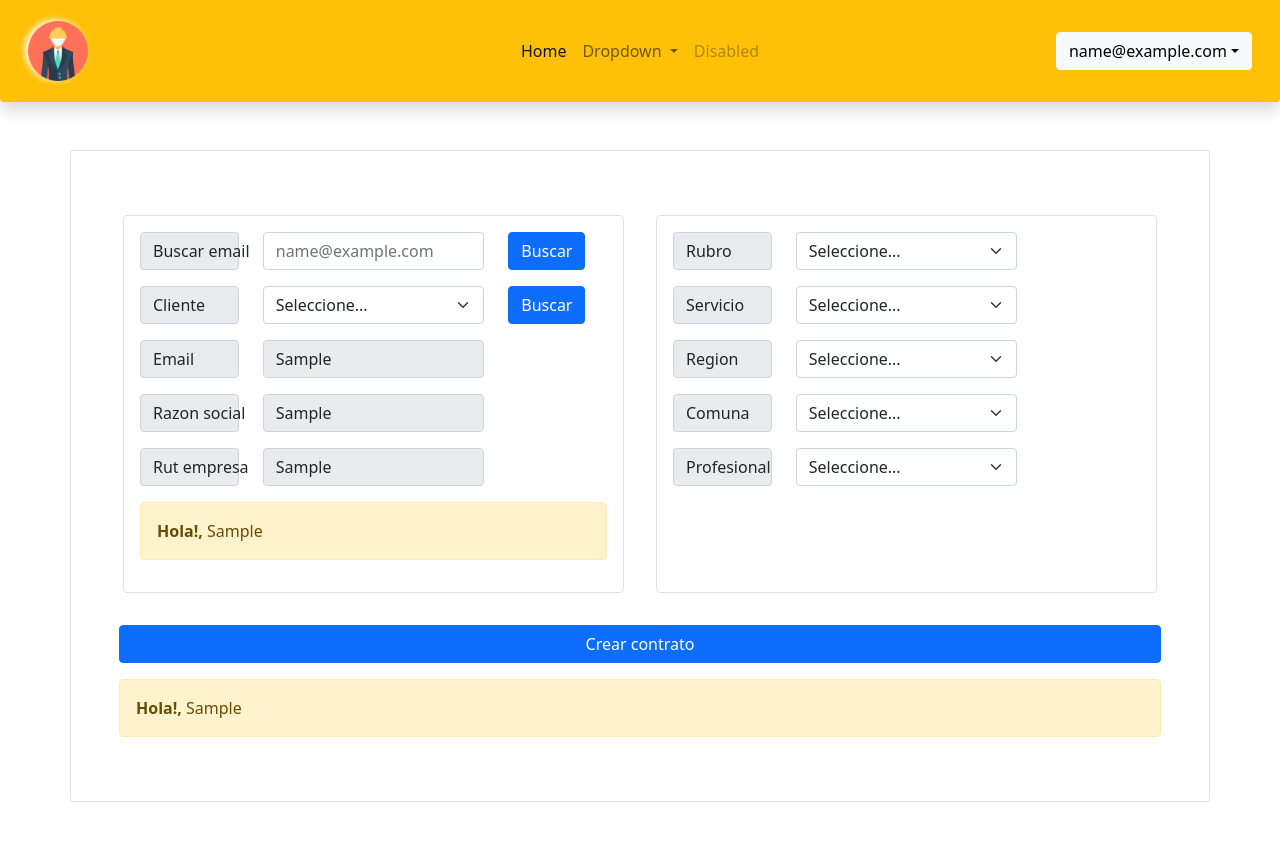
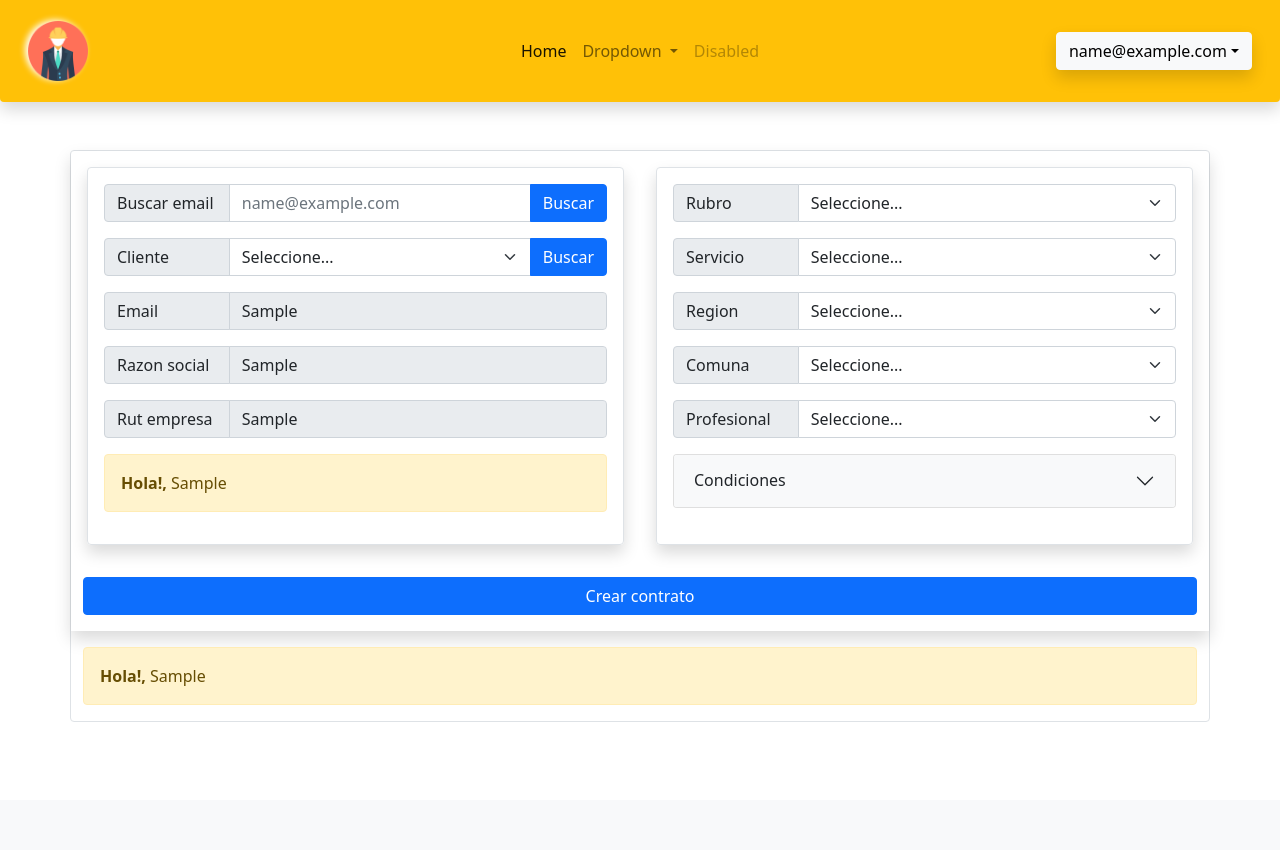
Before and after one commit to prozaso/portafolio-ing, a Django app: template app/templates/app/contratos.html in a window 1280 px wide. After the commit the page ends 722 px from the top, so only its background shows below. Run offline with Django 3.2, Linux system fonts and the light colour scheme; a user stored in the database is signed in; tables that the repository leaves empty hold one stand-in row (values such as "Sample post"); the template is opened without the code that fills it: values that come from a table or form of the project are taken from there, most other values are stand-ins (such as "Sample title", 1, 10 or a date in 2020).

Commit message:
shadowsRDY

```diff
--- a/app/templates/app/base.html
+++ b/app/templates/app/base.html
@@ -46,11 +46,9 @@
           </ul>
         </div>
 
-
-
         <div class="nav-item dropdown">
           {% if user.is_authenticated %}
-              <a class="btn btn-light dropdown-toggle" href="#" id="user" name="user" role="button" data-bs-toggle="dropdown" aria-expanded="false">{{ user.email }}</a>
+              <a class="btn btn-light dropdown-toggle shadow" href="#" id="user" name="user" role="button" data-bs-toggle="dropdown" aria-expanded="false">{{ user.email }}</a>
               {% if user.es_administrador %}
                 <ul class="dropdown-menu $yellow-200" aria-labelledby="navbarDropdown">
                   <li><a class="dropdown-item" href="{% url 'registro_usuarios' %}">Registrar usuario</a></li>
@@ -79,10 +77,9 @@
                 </ul>
               {% endif %}
           {% else %}
-              <a class="btn btn-warning border border-dark" href="{% url 'login' %}">Ingresar</a>
+              <a class="btn btn-warning border border-dark shadow" href="{% url 'login' %}">Ingresar</a>
           {% endif %}
         </div>
-
 
       </div>
     </nav>
@@ -92,17 +89,12 @@
 
   <body>
 
-
-    <div class="container border rounded p-5 mb-5">
+    <div class="container border rounded b-5">
       <div class="row justify-content-center">
-
           {% block contenido %}
           {% endblock %}
-
       </div>
     </div>
-
-
 
     {% block javascript %}
     <!-- Latest compiled and minified JavaScript -->
--- a/app/templates/app/capacitaciones.html
+++ b/app/templates/app/capacitaciones.html
@@ -6,6 +6,8 @@
 {% if user.es_administrador %}
 
     <form action="" method="POST">
+
+      <div class="row shadow p-3">
         {% csrf_token %}
         <div class="row mb-3">
           <div class="col col-lg-2">
@@ -76,6 +78,8 @@
           <button type="submit" name="agregar"  class="btn btn-success">  Guardar nueva</button>
           <button type="submit" name="eliminar" class="btn btn-danger">   Eliminar</button>
         </div>
+      </div>
+
     </form>
 
     <!-- MENSAJES -->
--- a/app/templates/app/contratos.html
+++ b/app/templates/app/contratos.html
@@ -8,106 +8,50 @@
 
 <form action="" method="post">
   {% csrf_token %}
-    <div class="row">
+    <div class="row shadow">
         <!-- PRIMERA COLUMNA -->
-        <div class="col border rounded m-3 p-3">
-            <div class="mb-3">
-              <div class="row mb-3">
-                  <div class="col col-lg-3">
-                    <div class="input-group-text">Buscar email</div>
-                  </div>
-                  <div class="col col-lg-6">
+        <div class="col border rounded m-3 p-3 shadow">
+            <div class="input-group mb-3">
+              <span class="input-group-text col-lg-3" id="inputGroup-sizing-default">Buscar email</span>
               <input type="email" name="bemail" class="form-control" id="exampleFormControlInput1" placeholder="name@example.com">
-                  </div>
-                  <div class="col col-lg-2">
               <button type="submit" name="buscaremail" class="btn btn-primary">Buscar</button>
             </div>
-                </div>
-            </div>
-            <div class="mb-3">
-                <div class="row mb-3">
-                    <div class="col col-lg-3">
-                      <div class="input-group-text">Cliente</div>
-                    </div>
-                    <div class="col col-lg-6">
-                      <select class="form-select" id="cbocli" name="cbocli" aria-label=".form-select-sm example">
+            <div class="input-group mb-3">
+              <span class="input-group-text col-lg-3" id="inputGroup-sizing-default">Cliente</span>
+              <select class="form-select" id="cbocli" name="cbocli">
                 <option value="0" selected>Seleccione...</option>
                 {% for c in clientes %}
                 <option value="{{ c.7 }}"> {{ c.15}} </option>
                 {% endfor %}
               </select>
-                    </div>
-                    <div class="col col-lg-2">
               <button type="submit" name="buscar" class="btn btn-primary">Buscar</button>
-                    </div>
-                </div>
             </div>
             <div class="mb-3">
               {% for c in cliente %}
-              <div class="row mb-3">
-                <div class="col col-lg-3">
-                  <div class="input-group-text">Email</div>
+              <div class="input-group mb-3">
+                <span class="input-group-text col-lg-3" id="inputGroup-sizing-default">Email</span>
+                <input value="{{ c.7 }}" type="text" name="emailcliente" class="form-control" id="autoSizingInputGroup" placeholder="id" readonly>
               </div>
-                <div class="col col-lg-6">
-                  <input type="text" value="{{ c.7 }}" name="emailcliente" class="form-control" id="autoSizingInputGroup" placeholder="email" readonly>
+              <div class="input-group mb-3">
+                <span class="input-group-text col-lg-3" id="inputGroup-sizing-default">Razon social</span>
+                <input value="{{ c.15 }}" type="text" name="nempresa" class="form-control" id="autoSizingInputGroup" placeholder="razon social" readonly>
               </div>
-                <div class="col col-lg-2">
-                </div>
-              </div>
-
-              <div class="row mb-3">
-                <div class="col col-lg-3">
-                  <div class="input-group-text">Razon social</div>
-                </div>
-                <div class="col col-lg-6">
-                  <input type="text" value="{{ c.15 }}" name="nempresa" class="form-control" id="autoSizingInputGroup" placeholder="razon social" readonly>
-                </div>
-                <div class="col col-lg-2">
-                </div>
-              </div>
-
-              <div class="row mb-3">
-                <div class="col col-lg-3">
-                  <div class="input-group-text">Rut empresa</div>
-                </div>
-                <div class="col col-lg-6">
-                  <input type="text" value="{{ c.14 }}" name="rutempresa" class="form-control" id="autoSizingInputGroup" placeholder="rut" readonly>
-                </div>
-                <div class="col col-lg-2">
-                </div>
+              <div class="input-group mb-3">
+                <span class="input-group-text col-lg-3" id="inputGroup-sizing-default">Rut empresa</span>
+                <input value="{{ c.14 }}" type="text" name="rutempresa" class="form-control" id="autoSizingInputGroup" placeholder="rut" readonly>
               </div>
               {% empty %}
-              <div class="row mb-3">
-                <div class="col col-lg-3">
-                  <div class="input-group-text">Email</div>
-                </div>
-                <div class="col col-lg-6">
+              <div class="input-group mb-3">
+                <span class="input-group-text col-lg-3" id="inputGroup-sizing-default">Email</span>
                 <input type="text" name="emailcliente" class="form-control" id="autoSizingInputGroup" placeholder="id" readonly>
               </div>
-                <div class="col col-lg-2">
-                </div>
-              </div>
-
-              <div class="row mb-3">
-                <div class="col col-lg-3">
-                  <div class="input-group-text">Razon social</div>
-                </div>
-                <div class="col col-lg-6">
+              <div class="input-group mb-3">
+                <span class="input-group-text col-lg-3" id="inputGroup-sizing-default">Razon social</span>
                 <input type="text" name="nempresa" class="form-control" id="autoSizingInputGroup" placeholder="razon social" readonly>
               </div>
-                <div class="col col-lg-2">
-                </div>
-              </div>
-
-              <div class="row mb-3">
-                <div class="col col-lg-3">
-                  <div class="input-group-text">Rut empresa</div>
-                </div>
-                <div class="col col-lg-6">
+              <div class="input-group mb-3">
+                <span class="input-group-text col-lg-3" id="inputGroup-sizing-default">Rut empresa</span>
                 <input type="text" name="rutempresa" class="form-control" id="autoSizingInputGroup" placeholder="rut" readonly>
-                </div>
-                <div class="col col-lg-2">
-                </div>
               </div>
               {% endfor %}
             </div>
@@ -125,87 +69,79 @@
         </div>
 
         <!-- SEGUNDA COLUMNA -->
-        <div class="col border rounded m-3 p-3">
-            <div class="mb-3">
-                <div class="row mb-3">
-                  <div class="col col-lg-3">
-                    <div class="input-group-text">Rubro</div>
-                  </div>
-                  <div class="col col-lg-6">
-                    <select class="form-select" id="cborub" name="cborub" aria-label=".form-select-sm example">
+        <div class="col border rounded m-3 p-3 shadow">
+            <div class="input-group mb-3">
+              <label class="input-group-text col-lg-3" for="inputGroupSelect01">Rubro</label>
+              <select class="form-select" id="cborub" name="cborub">
                 <option value="0" selected>Seleccione...</option>
                 {% for r in rubros %}
                 <option value="{{ r.0 }}"> {{ r.1 }} </option>
                 {% endfor %}
               </select>
             </div>
-                  <div class="col col-lg-2">
-                  </div>
-                </div>
-            </div>
-            <div class="mb-3">
-              <div class="row mb-3">
-                <div class="col col-lg-3">
-                  <div class="input-group-text">Servicio</div>
-                </div>
-                <div class="col col-lg-6">
-                  <select class="form-select" id="cboserv" name="cboserv" aria-label=".form-select-sm example">
+
+            <div class="input-group mb-3">
+              <label class="input-group-text col-lg-3" for="inputGroupSelect01">Servicio</label>
+              <select class="form-select" id="cboserv" name="cboserv">
                 <option value="0" selected>Seleccione...</option>
                 {% for s in servicios %}
                 <option value="{{ s.0 }}"> {{ s.1 }} </option>
                 {% endfor %}
               </select>
             </div>
-                <div class="col col-lg-2">
-                </div>
-              </div>
-            </div>
-            <div class="row mb-3">
-              <div class="col col-lg-3">
-                <div class="input-group-text">Region</div>
-              </div>
-              <div class="col col-lg-6">
-                <select class="form-select" id="region" name="region" onchange="cambiarComunas()" aria-label=".form-select-sm example">
+
+            <div class="input-group mb-3">
+              <label class="input-group-text col-lg-3" for="inputGroupSelect01">Region</label>
+              <select class="form-select" id="region" name="region" onchange="cambiarComunas()">
                 <option value="" selected>Seleccione...</option>
                   {% for r in regiones %}
                   <option value="{{ r.0 }}"> {{ r.1 }} </option>
                   {% endfor %}
               </select>
             </div>
-              <div class="col col-lg-2">
-              </div>
-            </div>
-            <div class="row mb-3">
-              <div class="col col-lg-3">
-                <div class="input-group-text">Comuna</div>
-              </div>
-              <div class="col col-lg-6">
-                <select class="form-select" id="comuna" name="comuna" aria-label=".form-select-sm example">
+
+            <div class="input-group mb-3">
+              <label class="input-group-text col-lg-3" for="inputGroupSelect01">Comuna</label>
+              <select class="form-select" id="comuna" name="comuna">
                 <option value="0" selected>Seleccione...</option>
               </select>
             </div>
-              <div class="col col-lg-2">
-              </div>
-            </div>
 
-            <div class="row mb-3">
-              <div class="col col-lg-3">
-                <div class="input-group-text">Profesional</div>
-              </div>
-              <div class="col col-lg-6">
-                <select class="form-select" id="profesional" name="profesional" aria-label=".form-select-sm example">
+            <div class="input-group mb-3">
+              <label class="input-group-text col-lg-3" for="inputGroupSelect01">Profesional</label>
+              <select class="form-select" id="profesional" name="profesional">
                 <option value="" selected>Seleccione...</option>
                 {% for p in profesionales %}
                 <option value="{{ p.15 }}"> {{ p.5}}  {{ p.6 }} </option>
                 {% endfor %}
               </select>
             </div>
-              <div class="col col-lg-2">
+
+            <div class="accordion" id="accordionExample">
+              <div class="accordion-item">
+                <h2 class="accordion-header" id="headingTwo">
+                  <button class="accordion-button collapsed bg-light" type="button" data-bs-toggle="collapse" data-bs-target="#collapseTwo" aria-expanded="false" aria-controls="collapseTwo">
+                    Condiciones
+                  </button>
+                </h2>
+                <div id="collapseTwo" class="accordion-collapse collapse" aria-labelledby="headingTwo" data-bs-parent="#accordionExample">
+                  <div class="accordion-body">
+                    <div class="input-group input-group-sm mb-3">
+                      <span class="input-group-text" id="inputGroup-sizing-sm">Nombre condición</span>
+                      <input type="text" class="form-control" aria-label="Sizing example input" aria-describedby="inputGroup-sizing-sm">
+                    </div>
+                    <div class="form-floating">
+                      <textarea class="form-control" placeholder="Leave a comment here" id="floatingTextarea2" style="height: 100px"></textarea>
+                      <label for="floatingTextarea2">Condiciones</label>
+                    </div>
+                  </div>
                 </div>
               </div>
             </div>
 
-        <div class="mt-3 d-grid gap-2">
+        </div>
+
+        <div class="mt-3 d-grid gap-2 mb-3">
           <button type="submit" name="crearcontrato" class="btn btn-primary">Crear contrato</button>
         </div>
     </div>
--- a/app/templates/app/home.html
+++ b/app/templates/app/home.html
@@ -1,8 +1,9 @@
 {% extends 'app/base.html' %}
 {% load static %}
 
+{% block contenido %}
 
-{% block contenido %}
+<div class="row shadow p-3">
 
   <div id="carouselExampleIndicators" class="carousel slide" data-bs-ride="carousel">
     <div class="carousel-indicators">
@@ -31,5 +32,6 @@
     </button>
   </div>
 
+</div>
 
 {% endblock %}
--- a/app/templates/app/rubros.html
+++ b/app/templates/app/rubros.html
@@ -6,6 +6,8 @@
 {% if user.es_administrador %}
 
 <form action="" method="POST">
+
+  <div class="row shadow p-3">
     {% csrf_token %}
     <div class="row mb-3">
       <div class="col col-lg-2">
@@ -76,6 +78,8 @@
       <button type="submit" name="agregar"  class="btn btn-success">  Guardar nuevo</button>
       <button type="submit" name="eliminar" class="btn btn-danger">   Eliminar</button>
     </div>
+  </div>
+
 </form>
 
 <!-- MENSAJES -->
--- a/app/templates/app/servicios.html
+++ b/app/templates/app/servicios.html
@@ -7,7 +7,9 @@
 
 
 <form action="" method="POST">
-    {% csrf_token %}
+
+  <div class="row shadow p-3">
+      {% csrf_token %}
     <div class="row mb-3">
       <div class="col col-lg-2">
         <div class="input-group-text">Servicio</div>
@@ -98,6 +100,8 @@
       <button type="submit" name="agregar"  class="btn btn-success">  Guardar nuevo</button>
       <button type="submit" name="eliminar" class="btn btn-danger">   Eliminar</button>
     </div>
+  </div>
+
 </form>
 
 <!-- MENSAJES -->
--- a/app/templates/registration/login.html
+++ b/app/templates/registration/login.html
@@ -18,6 +18,8 @@
     {% endif %}
 
 {% endif %}
+
+<div class="row shadow p-3">
 
     <div class="row justify-content-center">
         <div class="col-md-6 contents">
@@ -40,4 +42,6 @@
         </div>
     </div>
 
+</div>
+
 {% endblock %}
--- a/app/templates/registration/registro_usuarios.html
+++ b/app/templates/registration/registro_usuarios.html
@@ -7,11 +7,11 @@
 
 {% if user.es_administrador %}
 
-<div class="row justify-content-center">
+<div class="row justify-content-center shadow">
   <div class="col-md-6 contents">
     <div class="row justify-content-center">
       <div class="col-md-12">
-        <div class="form-block border rounded p-4">
+        <div class="form-block border rounded p-4 shadow m-3">
             <div class="mb-4">
                 <h1>Registro de Usuarios</h1>
             </div>
```
Lines whose indentation alone changed are shown as unchanged.
